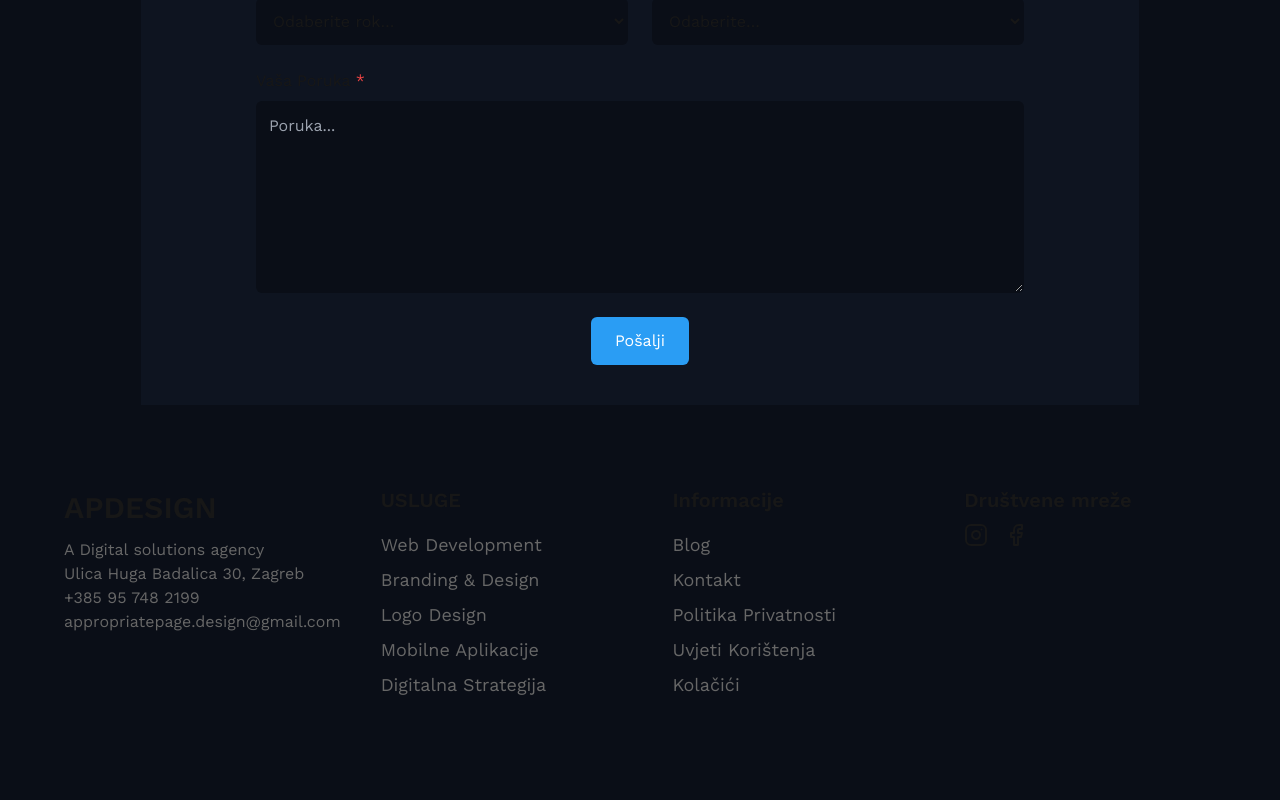
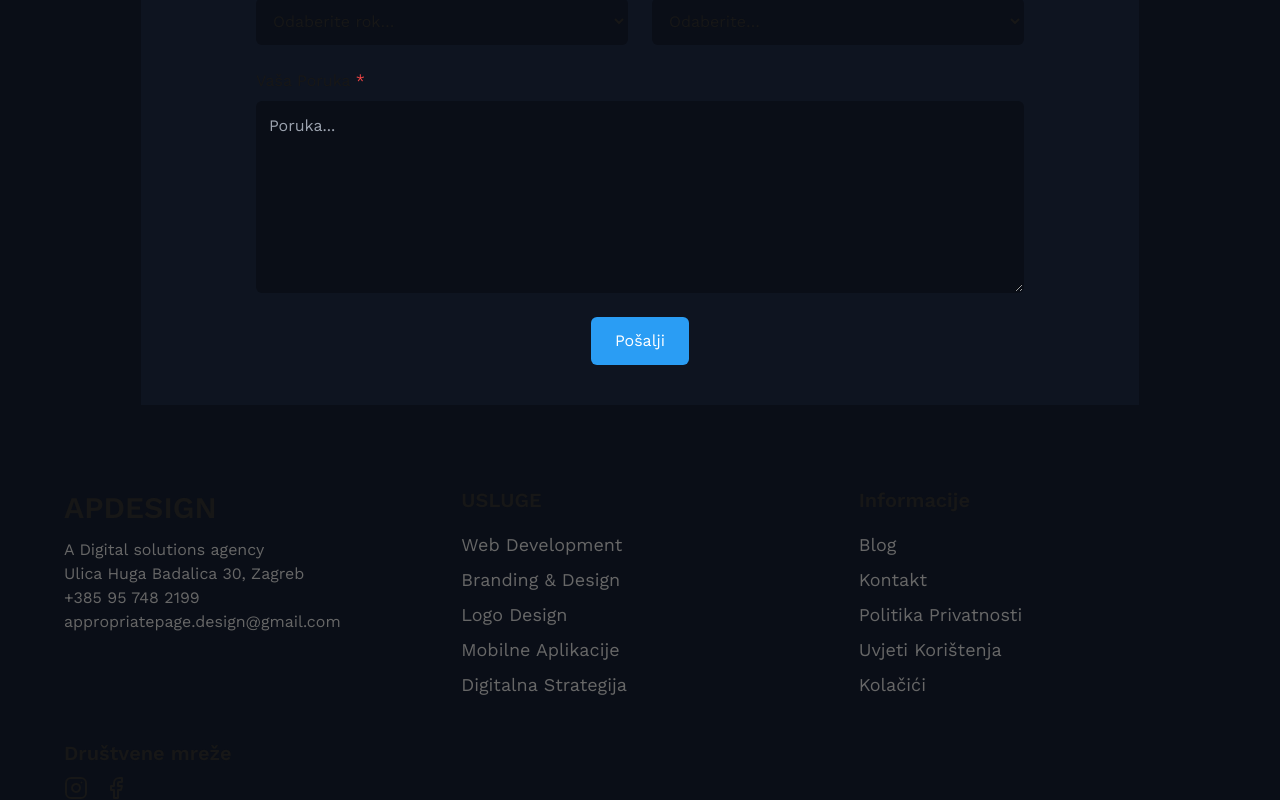
Before and after one commit to AdrianPalcic/AppropriatePageDesign, a Next.js app: page / in a window 1280 px wide. Shown: the part 6781-7581 px from the top of the page. Before the commit the page ends 7479 px from the top, so only its background shows below. Built offline with nearby package versions, Linux system fonts and the light colour scheme.

Commit message:
fixed footer padding

```diff
--- a/src/app/components/Footer.tsx
+++ b/src/app/components/Footer.tsx
@@ -21,7 +21,7 @@
 
   return (
     <footer className="flex w-full px-4 sm:px-16 gap-10 flex-wrap mt-20">
-      <div className="flex-1 flex flex-col ">
+      <div className="flex-1 flex flex-col min-w-[280px]">
         <h2 className="mb-2 text-[30px] font-semibold">APDESIGN</h2>
         <p className="text-grayCustom ">A Digital solutions agency</p>
         <Link
@@ -43,7 +43,7 @@
           appropriatepage.design@gmail.com
         </Link>
       </div>
-      <div className="flex-1 min-w-[150px] flex flex-col gap-2">
+      <div className="flex-1 min-w-[280px] flex flex-col gap-2">
         <h2 className="mb-2 text-[20px] font-semibold">USLUGE</h2>
         {usluge.map((usluga) => (
           <Link
@@ -55,7 +55,7 @@
           </Link>
         ))}
       </div>
-      <div className="flex-1 min-w-[150px] flex flex-col gap-2">
+      <div className="flex-1 min-w-[280px] flex flex-col gap-2">
         <h2 className="mb-2 text-[20px] font-semibold">Informacije</h2>
         {informacije.map((info) => (
           <Link
@@ -67,7 +67,7 @@
           </Link>
         ))}
       </div>
-      <div className="flex-1 min-w-[150px]">
+      <div className="flex-1 min-w-[280px]">
         <h2 className="mb-2 text-[20px] font-semibold">Društvene mreže</h2>
         <div className="flex gap-4 mt-2">
           <Link href={"https://www.instagram.com/apd_esign/"}>
```
